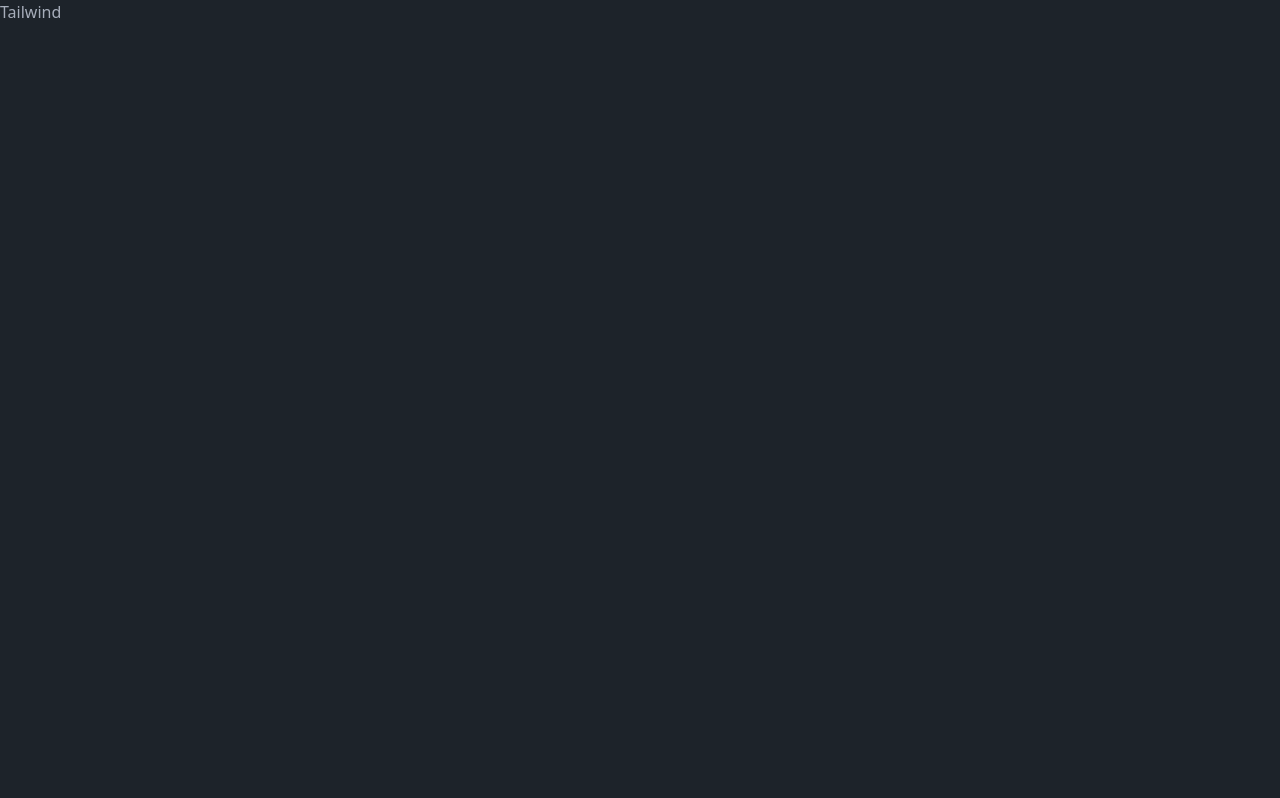
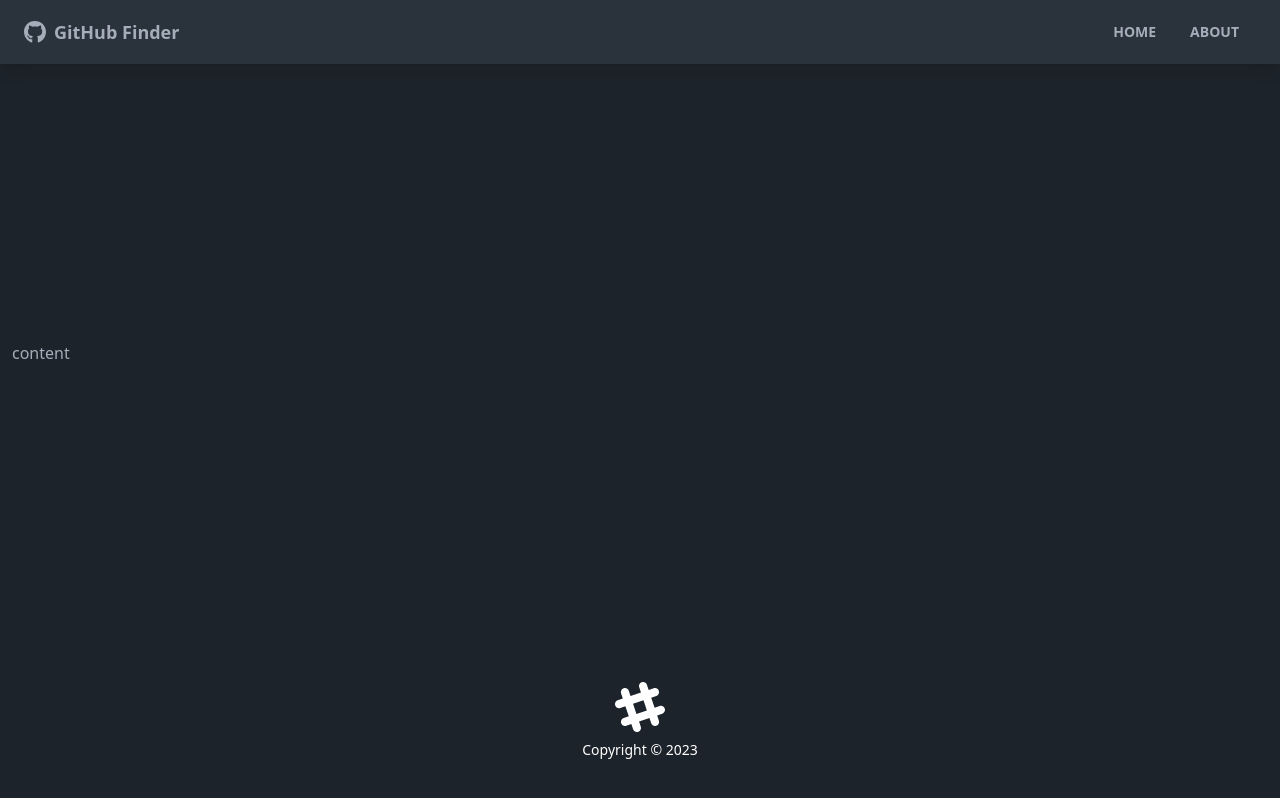
Before and after one commit to mikuhann/github-finder, a React (Create React App) app: page / in a window 1280 px wide. Built offline with nearby package versions, Linux system fonts and the light colour scheme; the HTML template or start-up script is replaced by a standard one.

Commit message:
add navbar, footer, router

```diff
--- a/package.json
+++ b/package.json
@@ -8,6 +8,8 @@
     "@testing-library/user-event": "^13.5.0",
     "react": "^18.2.0",
     "react-dom": "^18.2.0",
+    "react-icons": "^4.9.0",
+    "react-router-dom": "^6.13.0",
     "react-scripts": "5.0.1",
     "web-vitals": "^2.1.4"
   },
--- a/src/App.js
+++ b/src/App.js
@@ -1,8 +1,21 @@
+import { BrowserRouter as Router } from 'react-router-dom';
+
+import Navbar from './components/layout/Navbar';
+import Footer from './components/layout/Footer';
+
+import { APP_TITLE } from './constants/Constants';
+
 function App() {
   return (
-    <div>
-      <h1>Tailwind</h1>
-    </div>
+    <Router>
+      <div className="flex flex-col justify-between h-screen">
+        <Navbar title={APP_TITLE} />
+        <main className='container mx-auto px-3 pb-12'>
+          content
+        </main>
+        <Footer />
+      </div>
+    </Router>
   );
 }
 
--- /dev/null
+++ b/src/components/layout/Footer.jsx
@@ -0,0 +1,24 @@
+function Footer() {
+  const footerYear = new Date().getFullYear();
+
+  return (
+    <div className='footer p-10 bg-grey-700 text-primary-content footer-center'>
+      <div>
+        <svg
+          width='50'
+          height='50'
+          viewBox='0 0 24 24'
+          xmlns='http://www.w3.org/2000/svg'
+          fillRule='evenodd'
+          clipRule='evenodd'
+          className='inline-block fill-current'
+        >
+          <path d='M22.672 15.226l-2.432.811.841 2.515c.33 1.019-.209 2.127-1.23 2.456-1.15.325-2.148-.321-2.463-1.226l-.84-2.518-5.013 1.677.84 2.517c.391 1.203-.434 2.542-1.831 2.542-.88 0-1.601-.564-1.86-1.314l-.842-2.516-2.431.809c-1.135.328-2.145-.317-2.463-1.229-.329-1.018.211-2.127 1.231-2.456l2.432-.809-1.621-4.823-2.432.808c-1.355.384-2.558-.59-2.558-1.839 0-.817.509-1.582 1.327-1.846l2.433-.809-.842-2.515c-.33-1.02.211-2.129 1.232-2.458 1.02-.329 2.13.209 2.461 1.229l.842 2.515 5.011-1.677-.839-2.517c-.403-1.238.484-2.553 1.843-2.553.819 0 1.585.509 1.85 1.326l.841 2.517 2.431-.81c1.02-.33 2.131.211 2.461 1.229.332 1.018-.21 2.126-1.23 2.456l-2.433.809 1.622 4.823 2.433-.809c1.242-.401 2.557.484 2.557 1.838 0 .819-.51 1.583-1.328 1.847m-8.992-6.428l-5.01 1.675 1.619 4.828 5.011-1.674-1.62-4.829z'></path>
+        </svg>
+        <p>Copyright &copy; {footerYear}</p>
+      </div>
+    </div>
+  );
+}
+
+export default Footer;
--- /dev/null
+++ b/src/components/layout/Navbar.jsx
@@ -0,0 +1,31 @@
+import { FaGithub } from 'react-icons/fa';
+import { Link } from 'react-router-dom';
+
+import { ROUTES } from '../../constants/Routes';
+
+function Navbar({ title }) {
+  return (
+    <nav className='navbar mb-12 shadow-lg bg-neutral text-neutral-content'>
+      <div className="container mx-auto">
+        <div className="flex-none px-2 mx-2">
+          <FaGithub className='inline pr-2 text-3xl' />
+          <Link to={ROUTES.home} className='text-lg font-bold align-middle'>
+            {title}
+          </Link>
+        </div>
+        <div className="flex-1 px-2 mx-2">
+          <div className="flex justify-end">
+            <Link to={ROUTES.home} className='mx-1 btn btn-ghost btn-sm rounded-btn'>
+              Home
+            </Link>
+            <Link to={ROUTES.about} className='mx-1 btn btn-ghost btn-sm rounded-btn'>
+              About
+            </Link>
+          </div>
+        </div>
+      </div>
+    </nav>
+  );
+}
+
+export default Navbar;
--- /dev/null
+++ b/src/constants/Constants.js
@@ -0,0 +1 @@
+export const APP_TITLE = 'GitHub Finder';
--- /dev/null
+++ b/src/constants/Routes.js
@@ -0,0 +1,4 @@
+export const ROUTES = {
+  home: '/',
+  about: '/about'
+}
```
Also changed, not shown: 1 other file (tests, documents, lock files or other folders).
